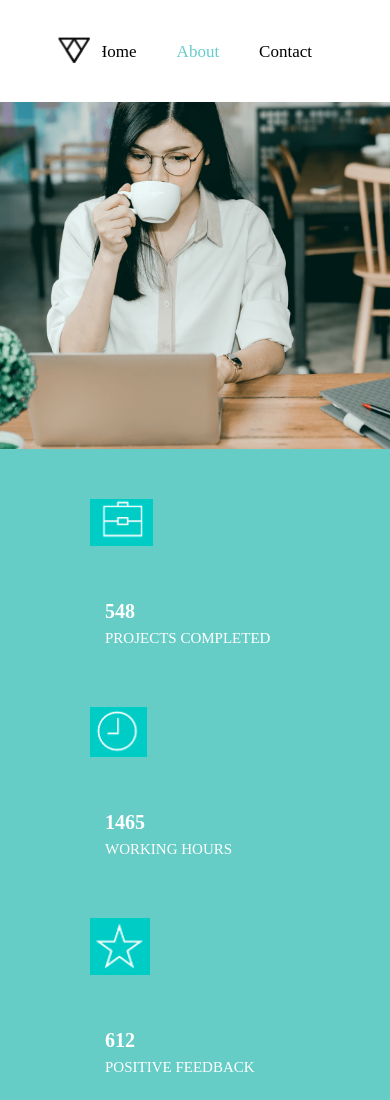
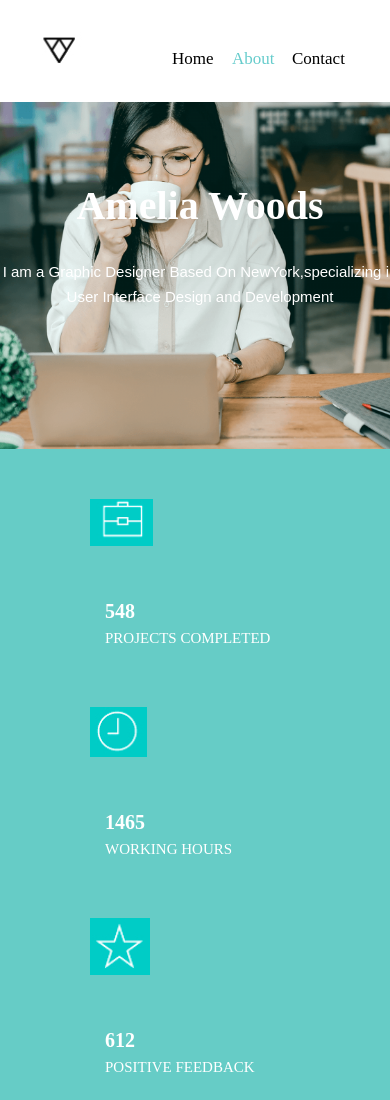
Before and after one commit to JaveriaAbid101/portfolio, a plain HTML site: page index.html in a window 390 px wide. Shown: the top 1100 px of the page. Drawn offline with Linux system fonts and the light colour scheme.

Commit message:
Update style.css

```diff
--- a/style.css
+++ b/style.css
@@ -7,9 +7,11 @@
 }
 
 
-body{
-    background-color: white;
-}
+@media all and (max-width: 699px) and (min-width: 520px), (min-width: 1136px) {
+    body {
+      background: #ccc;
+    }
+  }
 .main_container{
     widows: 100px;;
     height:100%;
@@ -49,7 +51,16 @@ nav ul li a{
 a.active,a.hover{
     transition: .5s;
 }
+@media(max-width:400px){
+    #logo{
+       padding-left: 30px;
+    }
+    nav ul li a{
+      width: 20px;
+      float: left;
 
+    }
+}
 
 /* second banner */
 
@@ -65,11 +76,12 @@ a.active,a.hover{
     height: 347px;
 }
 #text-block{
+    position: relative;
+    margin: 0px auto;
     color: white;
     margin-right: 650px;
     width: 400px;
-    float: right;
-    margin-top: 90px;
+     top: 60px;
 }
 
 
@@ -102,7 +114,13 @@ a.active,a.hover{
     padding: 10px 83px;
     margin-right: 50px
 }
+@media all and (max-width: 400px) and (min-width: 520px), (min-width: 1136px) {
+    #text-block2 {
+        padding: 0px  10px;
+       width: 50px;
 
+    }
+  }
 
 /* fifth banner */
 
@@ -128,6 +146,9 @@ a.active,a.hover{
 
     padding: 20px ;
 }
+
+
+
 /*
 sixth banner */
 
@@ -145,6 +166,4 @@ sixth banner */
     margin-left: 80px;
    display: inline-block;
     color: white;
-
-
 }
```
